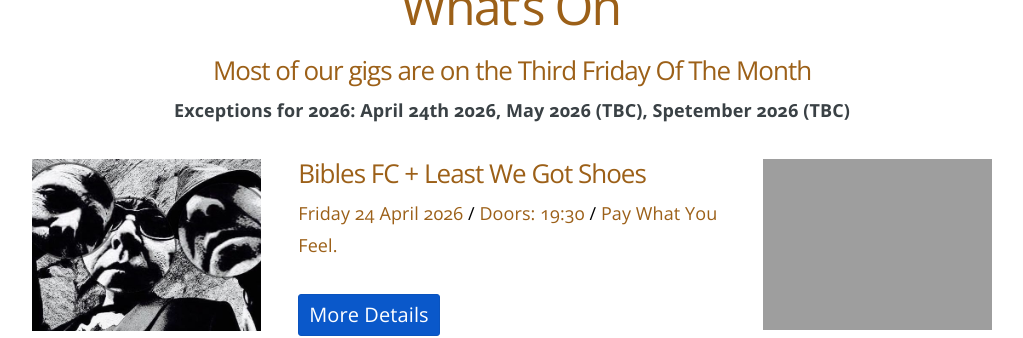
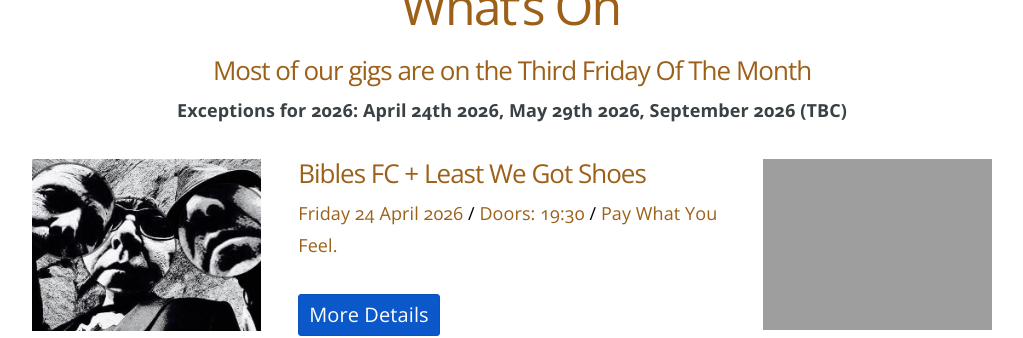
Before and after one commit to caprenter/rumble, a Jekyll site: the page built from docs/index.md, in a window 1280 px wide and 900 px high, scrolled down 1201 px, cut to the strip 161-499 px from the top of the window. Shown: the whole strip, without its empty margins (128-1151 px from the left). Built offline with Jekyll 4.4.1, drawn with Linux system fonts in a browser that asks for light colours; comment, search, counter and statistics services are not loaded.

Commit message:
Updates the message about third fridays

```diff
--- a/docs/_includes/main.md
+++ b/docs/_includes/main.md
@@ -21,7 +21,7 @@
 
 <h2 class="text-center all-gigs">Most of our gigs are on the Third Friday Of The Month</h2>
 
-**Exceptions for 2026: April 24th 2026, May 2026 (TBC), Spetember 2026 (TBC)**
+**Exceptions for 2026: April 24th 2026, May 29th 2026, September 2026 (TBC)**
 {: class="text-center"}
 
 {% capture upcoming-events %}{% include upcoming-events.md %}{% endcapture %}
```
